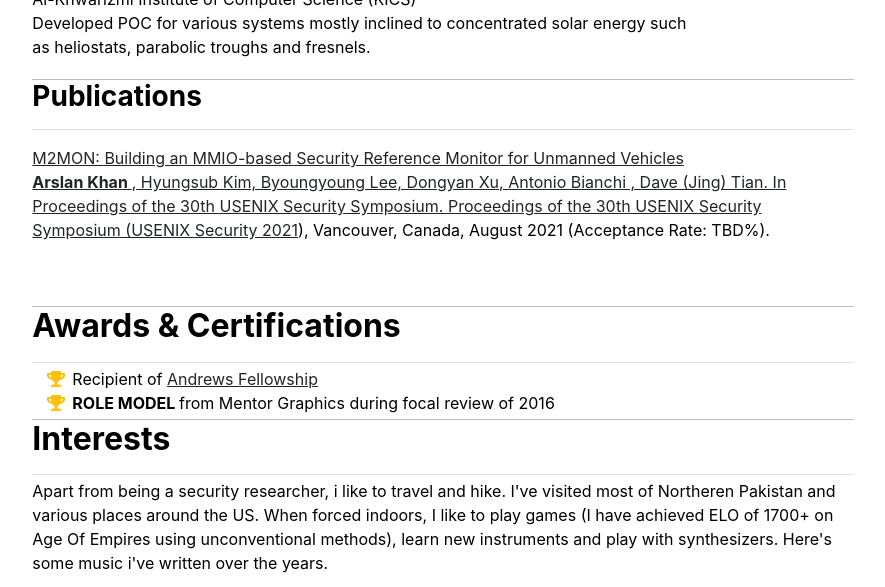
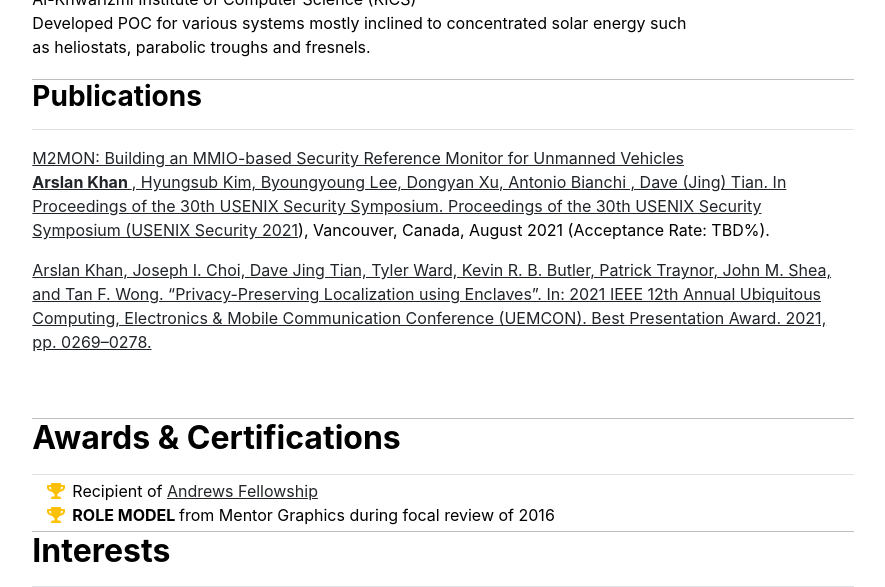
Before and after one commit to Arslan8/arslan8.github.io, a Jekyll site: the page built from index.md, in a window 1280 px wide and 900 px high, scrolled down 984 px, cut to the strip 0-587 px from the top of the window. Shown: the whole strip, without its empty margins (197-1082 px from the left). Built offline with Jekyll 4.4.1, drawn with Linux system fonts in a browser that asks for light colours.

Commit message:
adding paper

```diff
--- a/_data/publications.yml
+++ b/_data/publications.yml
@@ -1,8 +1,18 @@
 featured:
 - {name: '<div class="subheading mb-0"> M2MON: Building an MMIO-based Security Reference Monitor
                                 for Unmanned Vehicles</div> <b>Arslan Khan </b>, Hyungsub Kim, Byoungyoung Lee, Dongyan Xu, Antonio Bianchi , Dave (Jing) Tian. In Proceedings of the 30th USENIX Security Symposium. Proceedings of the 30th USENIX Security Symposium (<a target="_blank" href="https://www.usenix.org/conference/usenixsecurity21/">USENIX Security 2021</a>), Vancouver, Canada, August 2021 (Acceptance Rate: TBD%).', url: 'https://www.usenix.org/conference/usenixsecurity21/presentation/khan-arslan'}
+
+- {name: 'Arslan Khan, Joseph I. Choi, Dave Jing Tian, Tyler Ward, Kevin R. B. Butler,
+Patrick Traynor, John M. Shea, and Tan F. Wong. “Privacy-Preserving Localization using
+Enclaves”. In: 2021 IEEE 12th Annual Ubiquitous Computing, Electronics & Mobile
+Communication Conference (UEMCON). Best Presentation Award. 2021, pp. 0269–0278.'}
 
 
 index:
 - {name: '<div class="subheading mb-0"> M2MON: Building an MMIO-based Security Reference Monitor
                                 for Unmanned Vehicles</div> <b>Arslan Khan </b>, Hyungsub Kim, Byoungyoung Lee, Dongyan Xu, Antonio Bianchi , Dave (Jing) Tian. In Proceedings of the 30th USENIX Security Symposium. Proceedings of the 30th USENIX Security Symposium (<a target="_blank" href="https://www.usenix.org/conference/usenixsecurity21/">USENIX Security 2021</a>), Vancouver, Canada, August 2021 (Acceptance Rate: TBD%).', url: 'https://www.usenix.org/conference/usenixsecurity21/presentation/khan-arslan'}
+
+- {name: 'Arslan Khan, Joseph I. Choi, Dave Jing Tian, Tyler Ward, Kevin R. B. Butler,
+Patrick Traynor, John M. Shea, and Tan F. Wong. “Privacy-Preserving Localization using
+Enclaves”. In: 2021 IEEE 12th Annual Ubiquitous Computing, Electronics & Mobile
+Communication Conference (UEMCON). Best Presentation Award. 2021, pp. 0269–0278.'}
```
